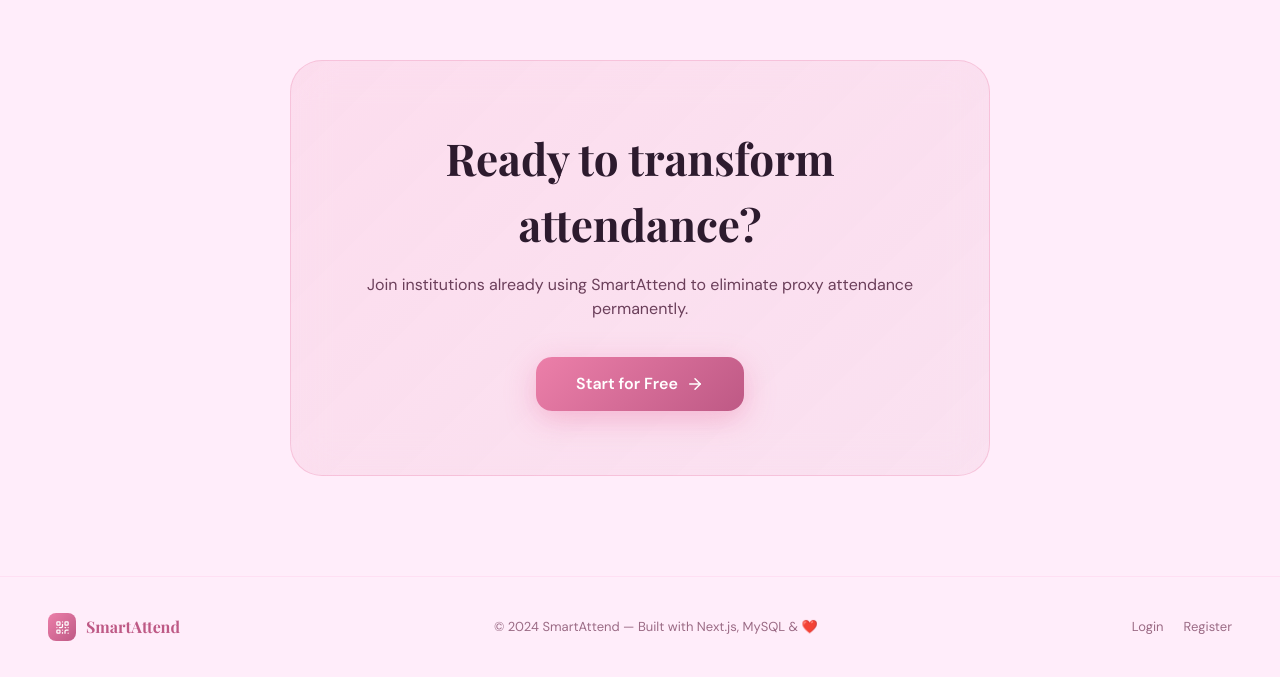
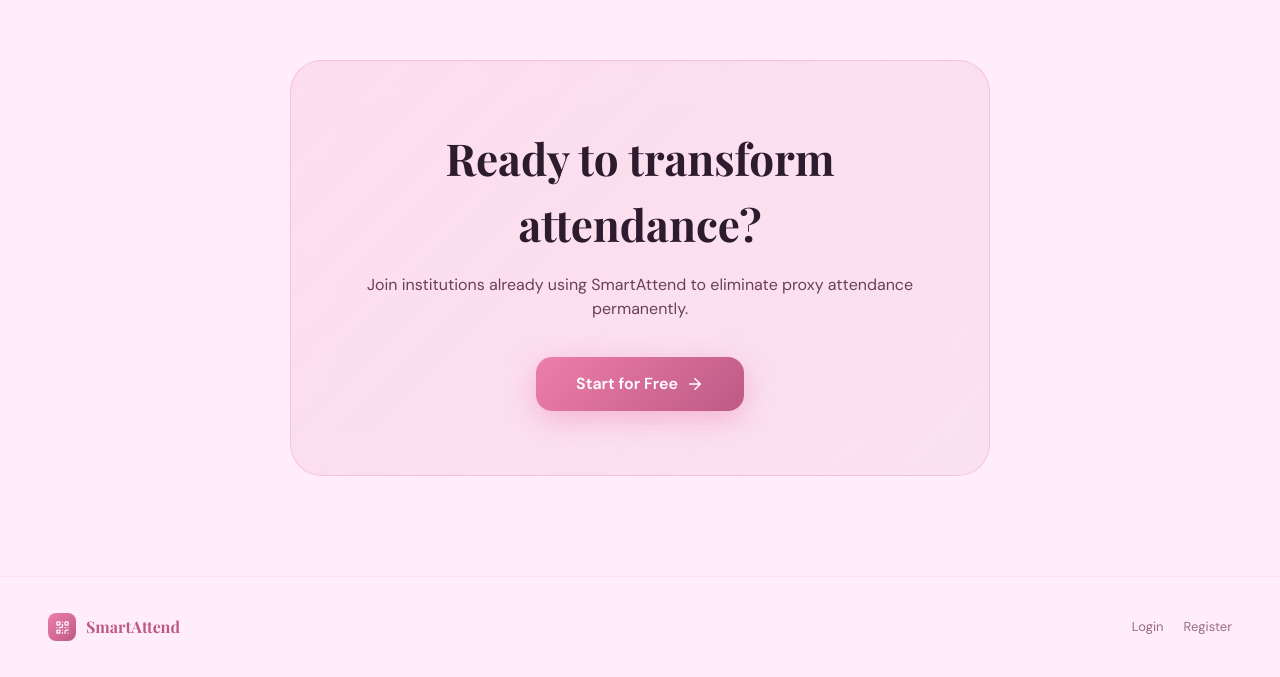
Before and after one commit to sanketdixit18/smart-attend, a Next.js app: page / in a window 1280 px wide. Shown: the part 2347-3024 px from the top of the page. Built offline with nearby package versions, Linux system fonts and the light colour scheme.

Commit message:
updated my code

```diff
--- a/app/page.tsx
+++ b/app/page.tsx
@@ -155,7 +155,7 @@ export default function LandingPage() {
           </div>
           <span style={{ fontFamily: 'Playfair Display, serif', fontSize: 16, fontWeight: 700, color: 'var(--dark-accent)' }}>SmartAttend</span>
         </div>
-        <p style={{ fontSize: 13, color: 'var(--text-muted)' }}>© 2024 SmartAttend — Built with Next.js, MySQL & ❤️</p>
+        {/* <p style={{ fontSize: 13, color: 'var(--text-muted)' }}>© 2024 SmartAttend — Built with Next.js, MySQL & ❤️</p> */}
         <div style={{ display: 'flex', gap: 20 }}>
           <Link href="/login" style={{ fontSize: 13, color: 'var(--text-muted)', textDecoration: 'none' }}>Login</Link>
           <Link href="/register" style={{ fontSize: 13, color: 'var(--text-muted)', textDecoration: 'none' }}>Register</Link>
```
